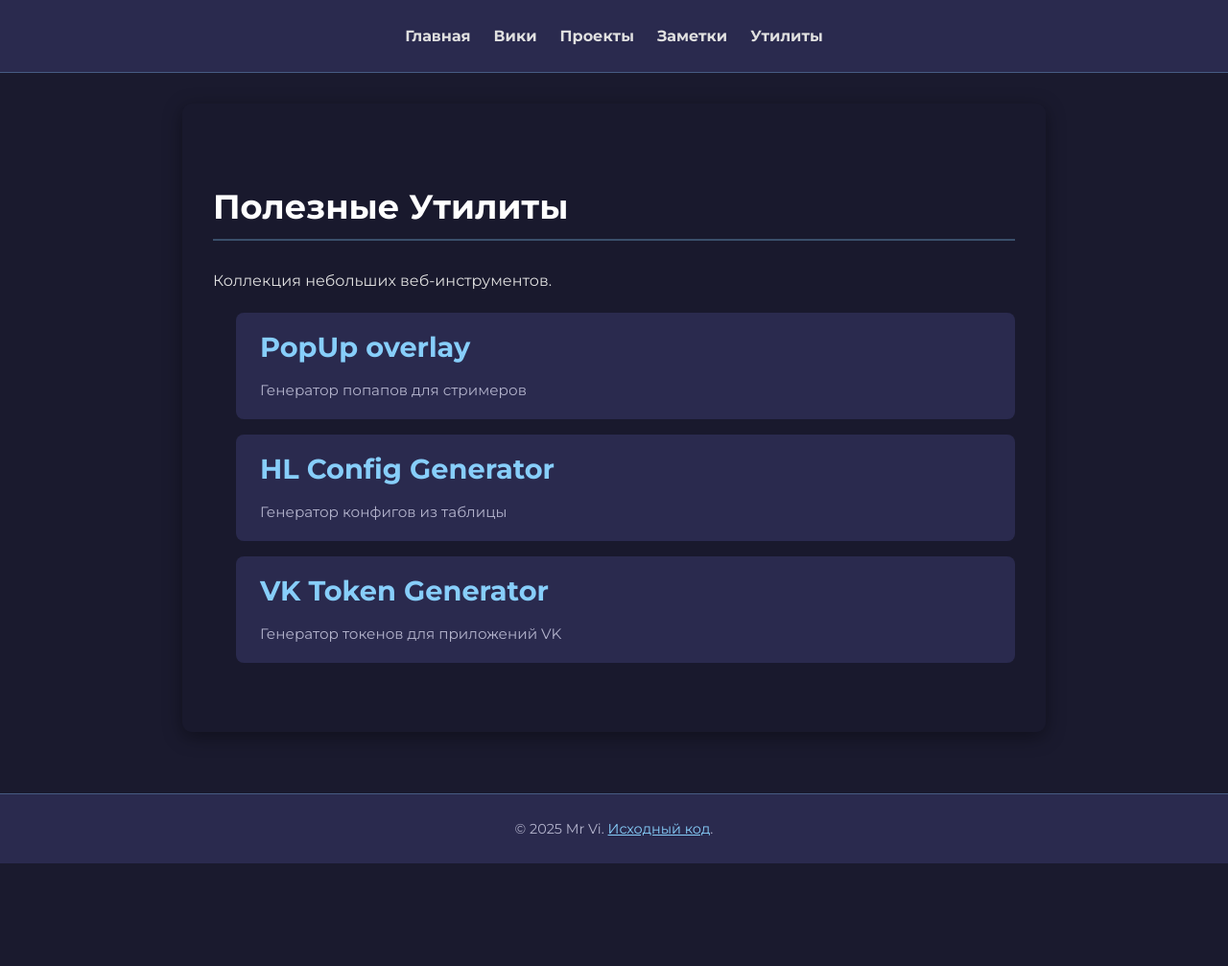
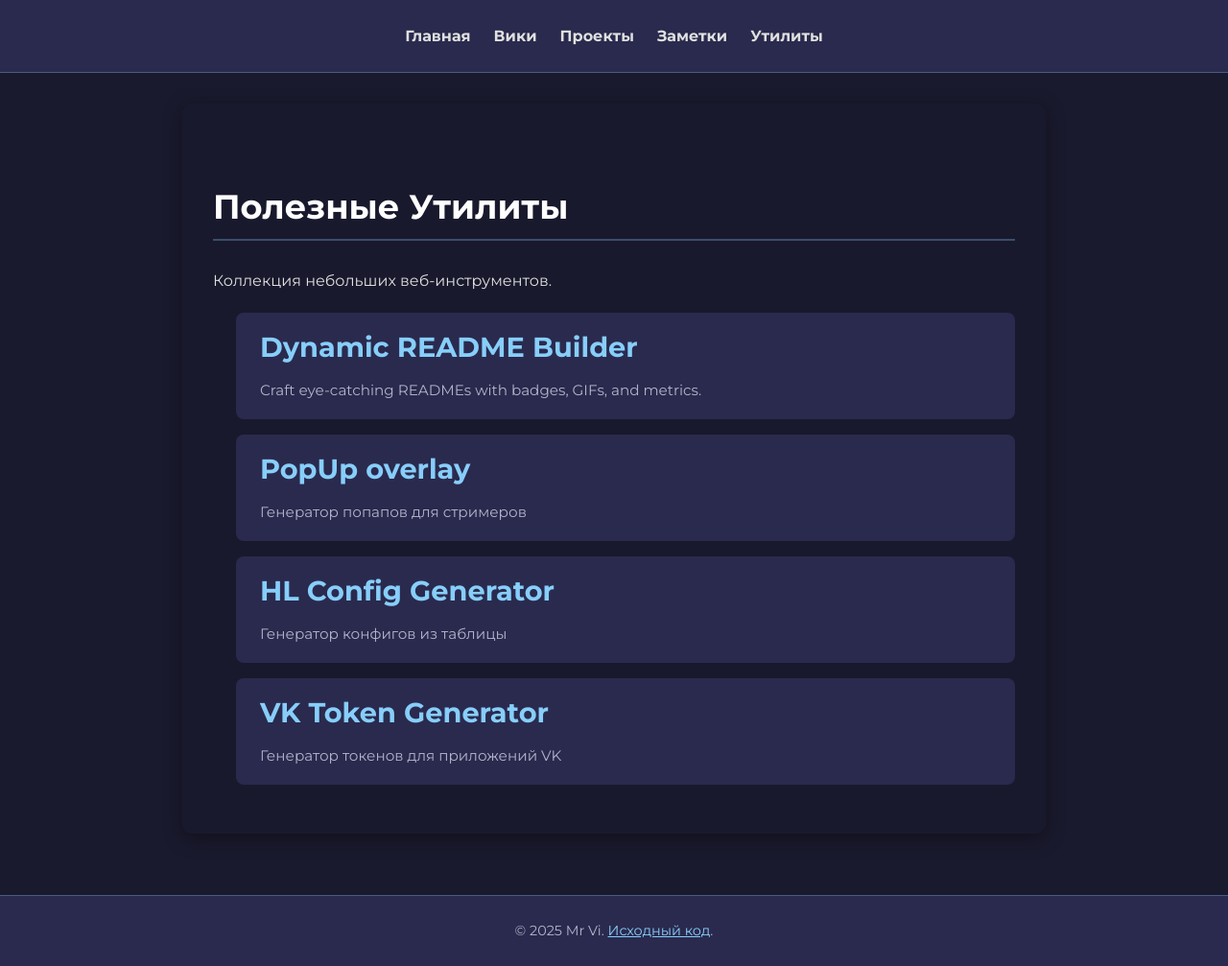
Before and after one commit to mrvi0/mrvi0.github.io, a Jekyll site: the page built from utilities/index.md, in a window 1280 px wide. Shown: the whole page at 96% size. Built offline with Jekyll 4.4.1, drawn with Linux system fonts in a browser that asks for light colours; before the commit the page ends 900 px from its top, so only the background shows below that.

Commit message:
update utilities links

```diff
--- a/utilities/index.md
+++ b/utilities/index.md
@@ -6,6 +6,10 @@ title: Утилиты
 <p>Коллекция небольших веб-инструментов.</p>
 
 <ul class="item-list">
+    <li>
+        <h2><a href="./reame-generator/">Dynamic README Builder</a></h2>
+        <p>Craft eye-catching READMEs with badges, GIFs, and metrics.</p>
+    </li>
     <li>
         <h2><a href="./stream-popup/">PopUp overlay</a></h2>
         <p>Генератор попапов для стримеров</p>
```
